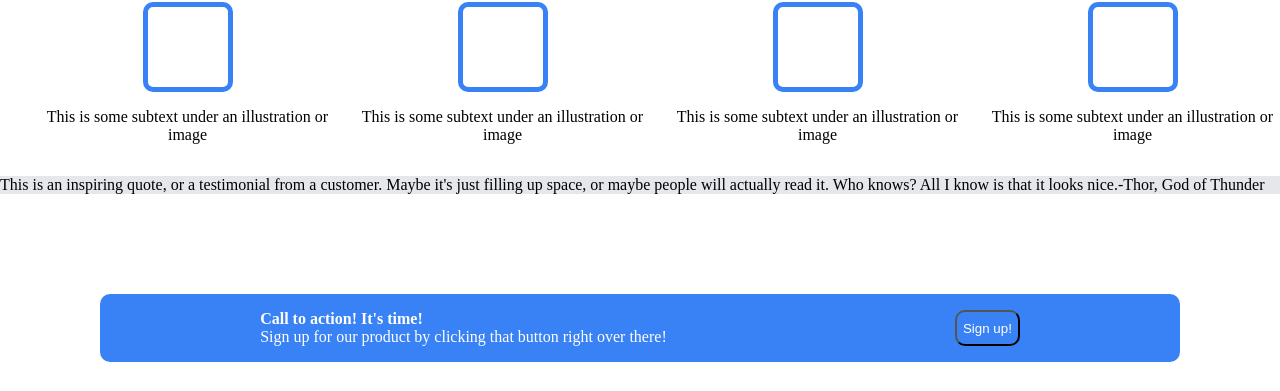
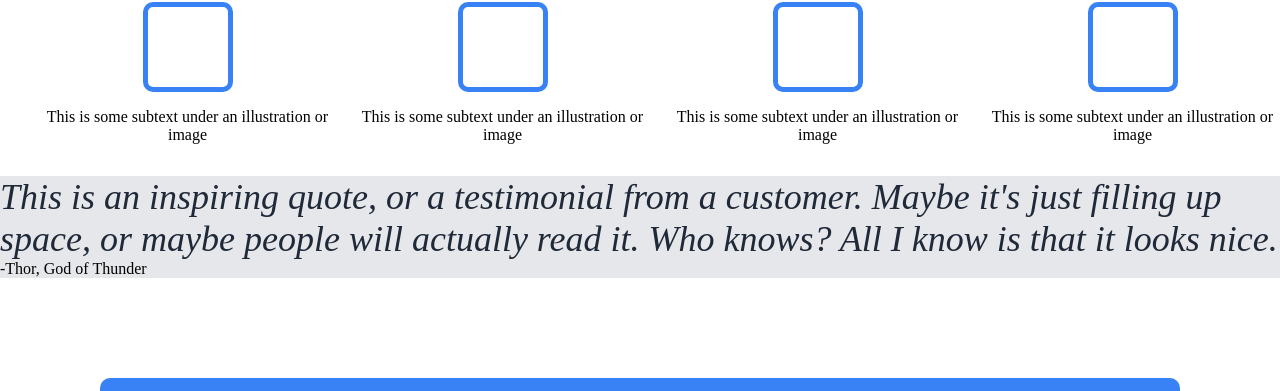
Before and after one commit to Kbouti/project-one, a plain HTML site: page index.html in a window 1280 px wide. Shown: the part 394-785 px from the top of the page. Drawn offline with Linux system fonts and the light colour scheme.

Commit message:
Add quote italics

```diff
--- a/style.css
+++ b/style.css
@@ -63,6 +63,7 @@ a {
 .box-three {
     display:flex;
     background-color:#E5E7EB;
+    flex-direction:column;
 }
 
 .box-four {
@@ -139,3 +140,8 @@ h4 {
     font-weight: 800;
     color:#1F2937;
 }
+.quote {
+    font-size: 36px;
+    font-style:italic;
+    color: #1F2937;
+}
```
